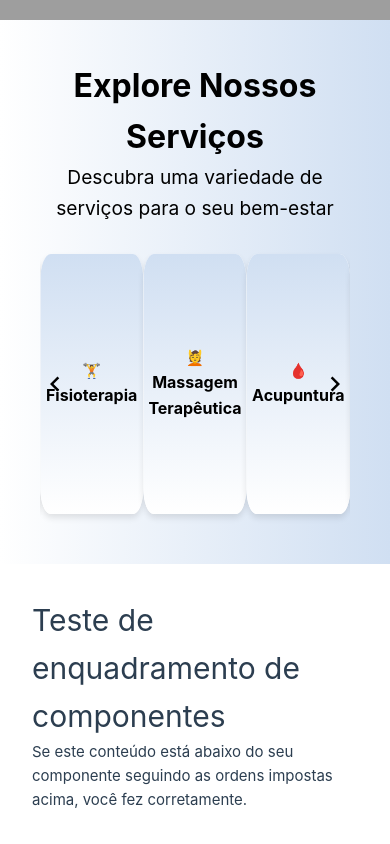
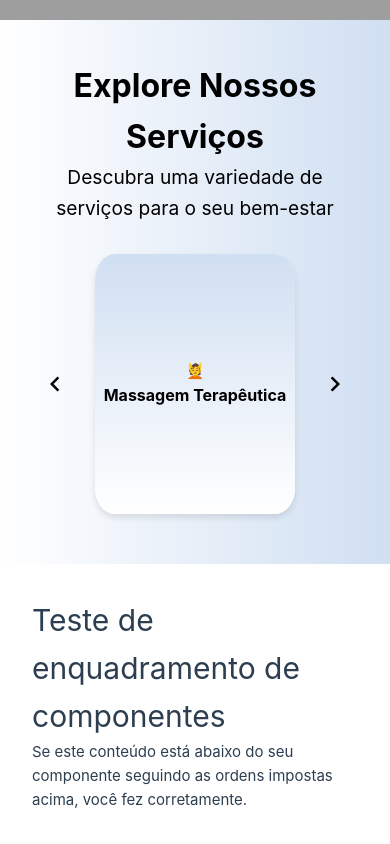
Before and after one commit to Thercules/src-clinicavitalis-access, a Vue app in the folder src/client/: page / in a window 390 px wide. Shown: the part 676-1520 px from the top of the page. Built offline with nearby package versions, Linux system fonts and the light colour scheme; grey boxes are pictures that could not be loaded.

Commit message:
[CVTI-10107] styles: add responsivity to service cards

```diff
--- a/src/client/src/components/HomeServicesComponent.vue
+++ b/src/client/src/components/HomeServicesComponent.vue
@@ -29,7 +29,11 @@ export default {
       <h1>Explore Nossos Serviços</h1>
       <p>Descubra uma variedade de serviços para o seu bem-estar</p>
     </div>
-    <carousel :items-to-show="3" :wrap-around="true" class="carousel">
+    <carousel :items-to-show="3" :wrap-around="true" class="carousel" :breakpoints="{
+      768: { itemsToShow: 3 },
+      480: { itemsToShow: 1 },
+      320: { itemsToShow: 1 }
+    }">
       <slide v-for="service in services" :key="service.id">
         <div class="service-card">
           <div class="card-content">
```
